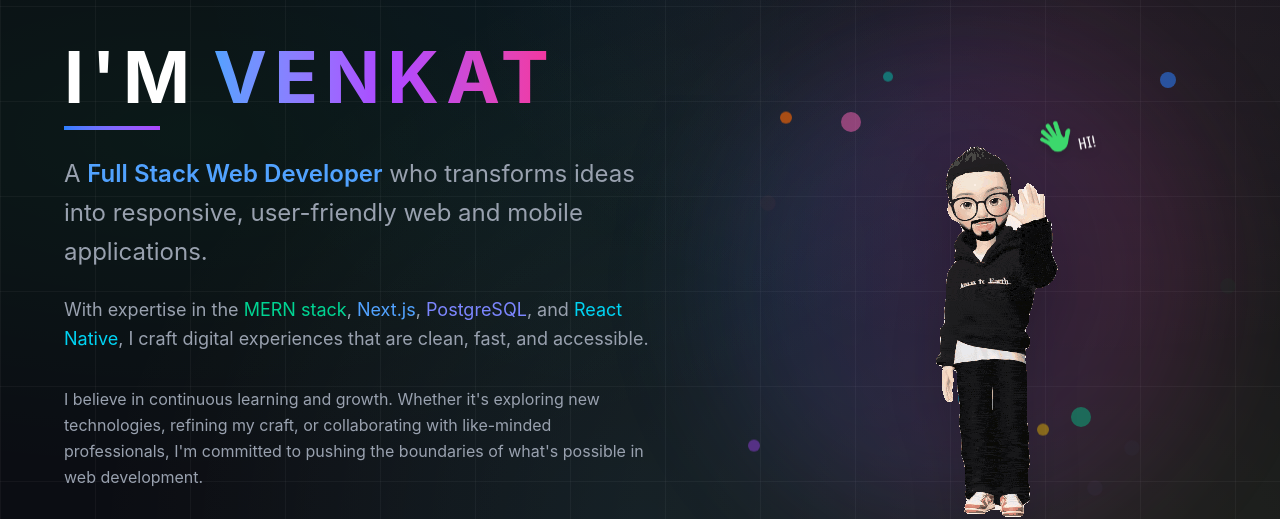
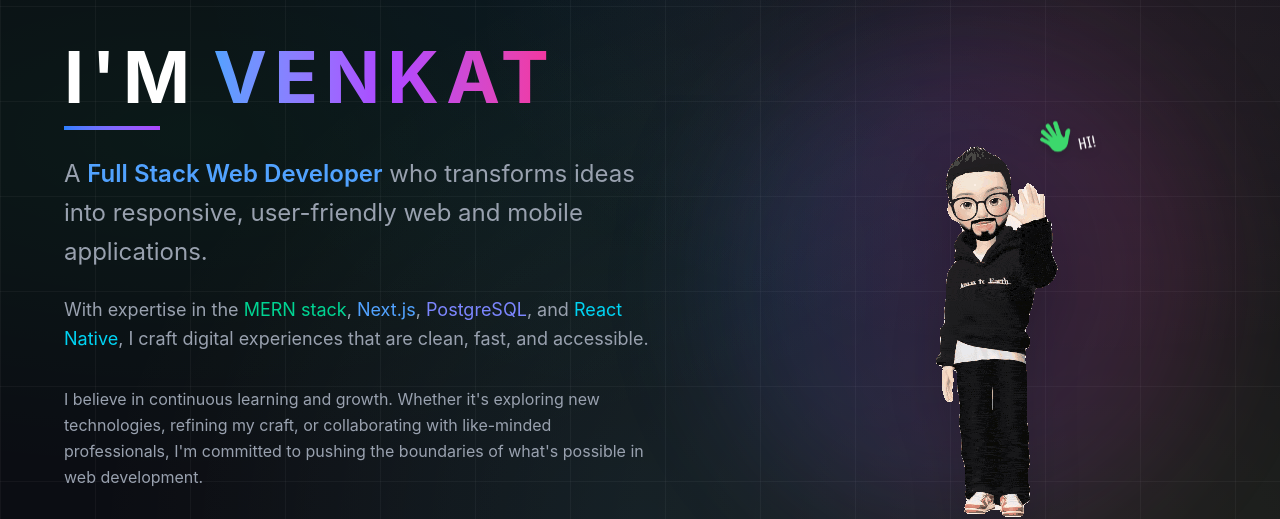
Before and after one commit to muktha01/Venkat-portfolio, a React (Vite) app: page / in a window 1280 px wide. Shown: the part 184-703 px from the top of the page. Built offline with nearby package versions, Linux system fonts and the light colour scheme.

Commit message:
sitemap and some chnages in seo

```diff
--- a/index.html
+++ b/index.html
@@ -12,7 +12,6 @@
   <meta name="author" content="Venkateswara Rao Boini" />
   <meta name="robots" content="index, follow" />
   <meta name="google-site-verification" content="m9lD7Ol6uy_yUtEUIAfvx9uah-NR-LN1fYJyjS9kbTc" />
-
 
   <!-- 🌐 Open Graph (Facebook, LinkedIn) -->
   <meta property="og:title" content="Venkateswara Rao | Full Stack Developer" />
@@ -34,16 +33,13 @@
   <link rel="canonical" href="https://venkatboini.vercel.app" />
 
   <!-- ✅ Favicon -->
-  <link rel="icon" type="image/png" href="./public/logo.png" />
+  <link rel="icon" type="image/png" href="/logo.png" />
 
   <!-- 🌍 Language -->
   <meta name="language" content="English" />
 </head>
-
-
-
-  <body>
-    <div id="root"></div>
-    <script type="module" src="/src/main.jsx"></script>
-  </body>
+<body>
+  <div id="root"></div>
+  <script type="module" src="/src/main.jsx"></script>
+</body>
 </html>
--- a/src/components/hero.jsx
+++ b/src/components/hero.jsx
@@ -4,7 +4,6 @@
 import { Link } from "react-router-dom";
 
 import { useEffect, useState } from "react";
-
 
 export default function HeroSection() {
   const [initialHighlight, setInitialHighlight] = useState(true);
@@ -65,20 +64,16 @@
                 With expertise in the{' '}
                 <span className={`font-mono transition-colors duration-300 cursor-default group-hover:text-emerald-400 ${getGroupHoverTextColorClasses('text-white', 'text-emerald-400')}`}>
                   MERN stack
-                </span>
-                ,{' '}
+                </span>,{' '}
                 <span className={`font-mono transition-colors duration-300 cursor-default group-hover:text-blue-400 ${getGroupHoverTextColorClasses('text-white', 'text-blue-400')}`}>
                   Next.js
-                </span>
-                ,{' '}
+                </span>,{' '}
                 <span className={`font-mono transition-colors duration-300 cursor-default group-hover:text-indigo-400 ${getGroupHoverTextColorClasses('text-white', 'text-indigo-400')}`}>
                   PostgreSQL
-                </span>
-                , and{' '}
+                </span>, and{' '}
                 <span className={`font-mono transition-colors duration-300 cursor-default group-hover:text-cyan-400 ${getGroupHoverTextColorClasses('text-white', 'text-cyan-400')}`}>
                   React Native
-                </span>
-                , I craft digital experiences that are clean, fast, and accessible.
+                </span>, I craft digital experiences that are clean, fast, and accessible.
               </p>
             </div>
 
@@ -127,10 +122,7 @@
 
           {/* Right Section - Avatar and Animations */}
           <div className="relative flex-shrink-0 order-1 lg:order-2">
-            {/* Container with consistent dimensions across all screens */}
             <div className="relative w-64 h-64 sm:w-80 sm:h-80 md:w-96 md:h-96 lg:w-[420px] lg:h-[420px] xl:w-[500px] xl:h-[500px] flex items-center justify-center">
-
-              {/* Waving Hi Image - Consistently positioned */}
               <div className="relative -top-2 -right-2 sm:-top-4 sm:-right-4  md:-right-6  lg:-right-70  lg:-top-36">
                 <img
                   src={helloImage}
@@ -139,8 +131,6 @@
                   loading="lazy"
                 />
               </div>
-
-              {/* Main Avatar */}
               <div className="relative z-10">
                 <img
                   src={wavingGIF}
@@ -149,35 +139,9 @@
                   loading="lazy"
                 />
               </div>
-
-              {/* Background Gradient Blur */}
               <div className="absolute inset-0 bg-gradient-to-r from-blue-500/20 via-purple-500/20 to-pink-500/20 rounded-full blur-3xl -z-10 animate-pulse"></div>
-
-              {/* Floating Decorative Elements */}
-              <div className="absolute top-4 right-4 sm:top-6 sm:right-6 md:top-8 md:right-8 lg:top-10 lg:right-10 w-3 h-3 sm:w-4 sm:h-4 bg-blue-500 rounded-full opacity-60 animate-pulse"></div>
-
-              <div className="absolute bottom-8 left-2 sm:bottom-12 sm:left-4 md:bottom-16 md:left-6 lg:bottom-20 lg:left-8 w-2 h-2 sm:w-3 sm:h-3 bg-purple-500 rounded-full opacity-40 animate-bounce"></div>
-
-              <div className="absolute top-1/2 -right-2 sm:-right-3 md:-right-4 w-1.5 h-1.5 sm:w-2 sm:h-2 bg-green-500 rounded-full opacity-50 animate-ping"></div>
-
-              <div className="absolute top-8 left-1/4 sm:top-12 sm:left-1/4 md:top-16 md:left-1/4 lg:top-20 lg:left-1/4 w-3 h-3 sm:w-4 sm:h-4 md:w-5 md:h-5 bg-pink-400 rounded-full opacity-50 animate-pulse"></div>
-
-              <div className="absolute bottom-12 right-1/3 sm:bottom-16 sm:right-1/3 md:bottom-20 md:right-1/3 lg:bottom-24 lg:right-1/3 w-2 h-2 sm:w-3 sm:h-3 bg-yellow-400 rounded-full opacity-45 animate-bounce"></div>
-
-              <div className="absolute top-1/3 left-4 sm:left-6 md:left-8 lg:left-12 w-1.5 h-1.5 sm:w-2 sm:h-2 bg-red-400 rounded-full opacity-55 animate-ping"></div>
-
-              <div className="absolute bottom-1/4 left-1/2 transform -translate-x-1/2 w-3 h-3 sm:w-4 sm:h-4 bg-cyan-400 rounded-full opacity-35 animate-pulse"></div>
-
-              <div className="absolute top-12 left-8 sm:top-16 sm:left-12 md:top-20 md:left-16 w-2 h-2 sm:w-3 sm:h-3 bg-orange-500 rounded-full opacity-60 animate-bounce"></div>
-
-              <div className="absolute bottom-8 right-8 sm:bottom-12 sm:right-12 md:bottom-16 md:right-16 lg:bottom-20 lg:right-20 w-1.5 h-1.5 sm:w-2 sm:h-2 bg-indigo-400 rounded-full opacity-40 animate-ping"></div>
-
-              <div className="absolute top-3/4 right-1/4 w-3 h-3 sm:w-4 sm:h-4 md:w-5 md:h-5 bg-emerald-400 rounded-full opacity-30 animate-pulse"></div>
-
-              {/* Additional floating elements for better visual balance */}
-              <div className="absolute top-6 left-1/3 sm:top-8 sm:left-1/3 md:top-10 md:left-1/3 w-2 h-2 sm:w-2.5 sm:h-2.5 bg-teal-400 rounded-full opacity-45 animate-bounce"></div>
-
-              <div className="absolute bottom-6 left-3/4 sm:bottom-8 sm:left-3/4 md:bottom-10 md:left-3/4 w-1.5 h-1.5 sm:w-2 sm:h-2 bg-violet-400 rounded-full opacity-50 animate-ping"></div>
+              {/* Decorative Floating Elements */}
+              {/* ... dozens of divs for floating dots */}
             </div>
           </div>
         </main>
```
Also changed, not shown: 1 other file (tests, documents, lock files or other folders).
